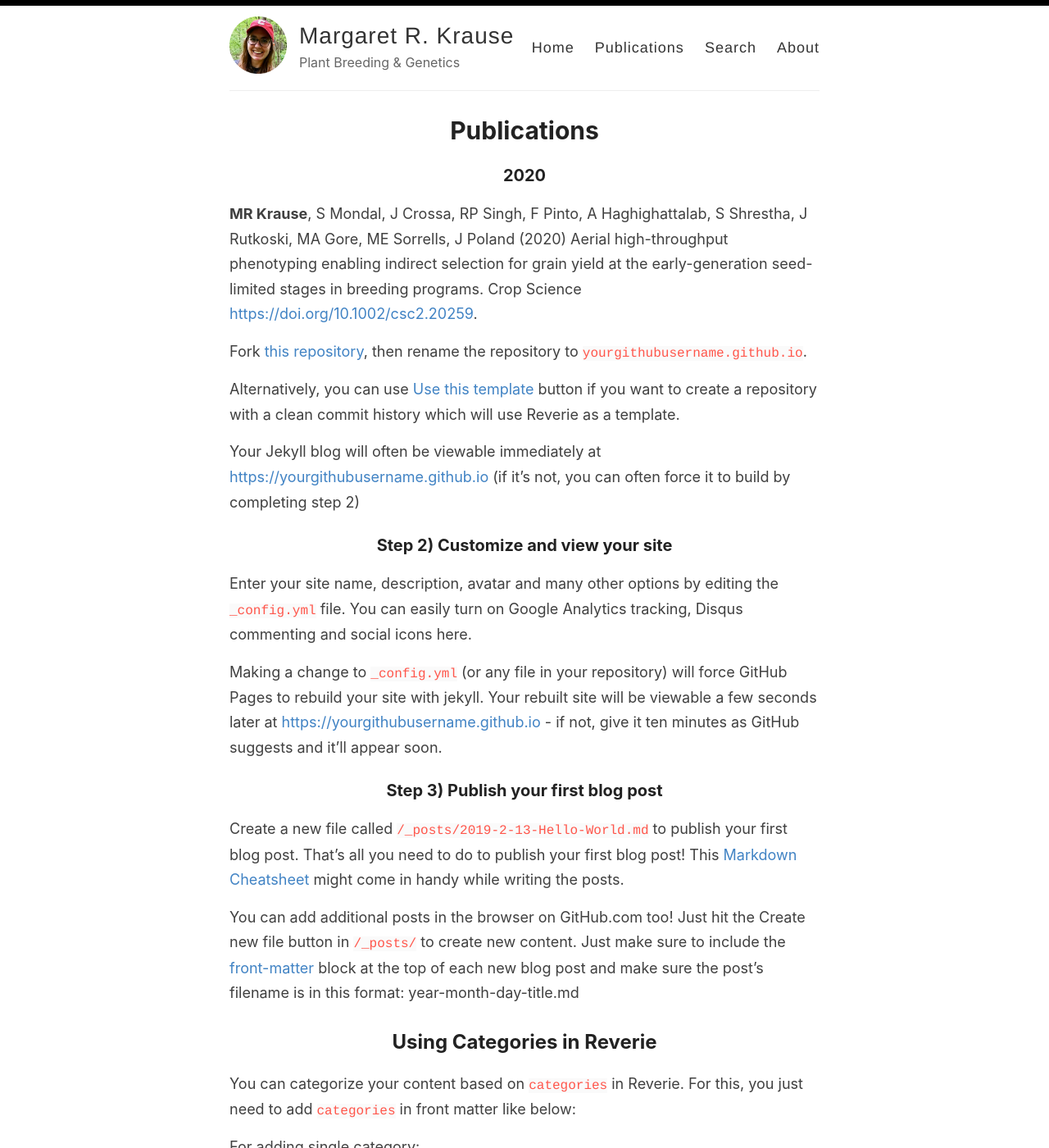
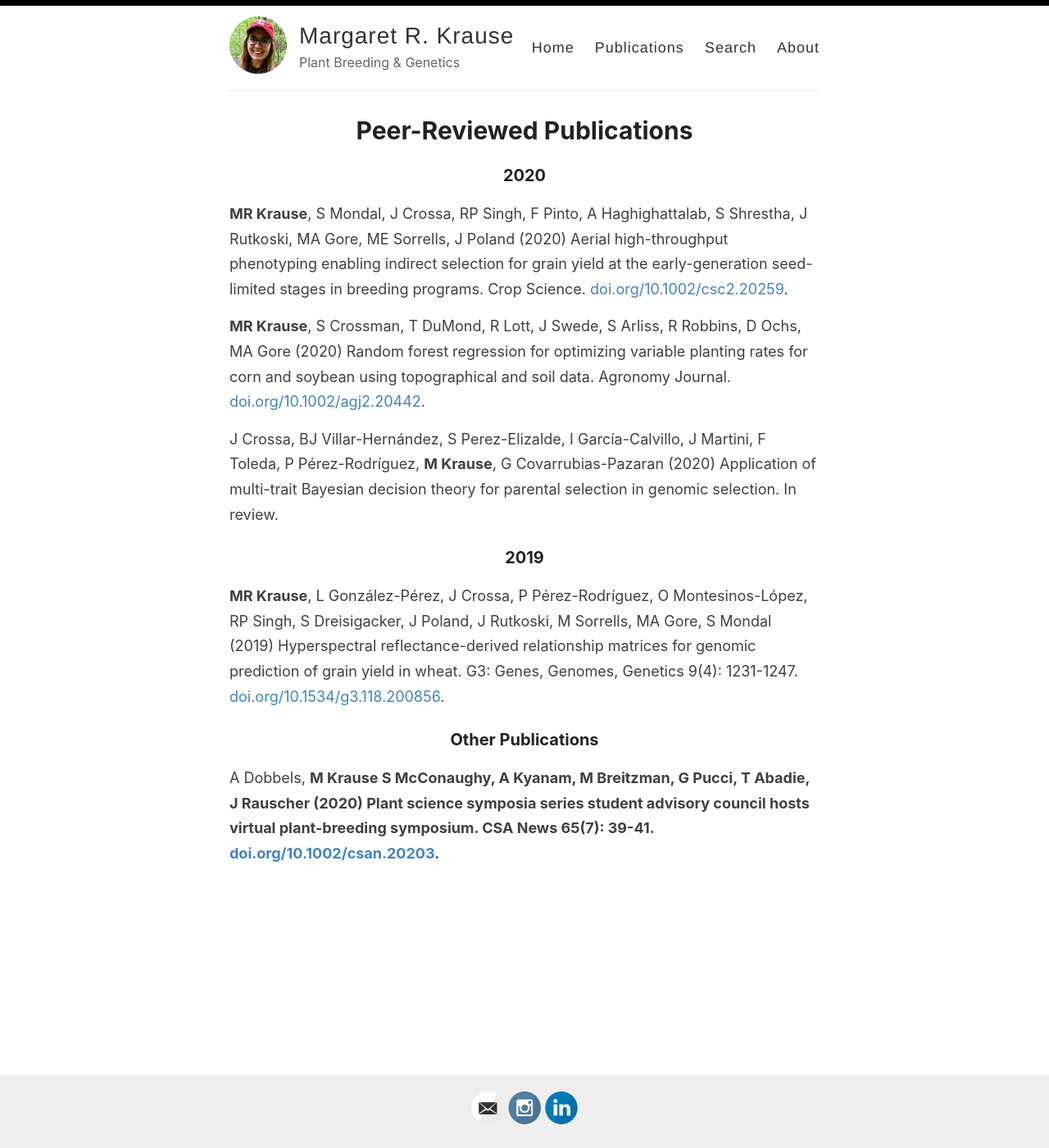
Before and after one commit to margaretkrause/margaretkrause.github.io, a Jekyll site: the page built from _pages/publications.md, in a window 1280 px wide and 1400 px high. Shown: the whole window at 82% size. Built offline with Jekyll 4.4.1, drawn with Linux system fonts in a browser that asks for light colours; some of the changed text lies outside the part shown.

Commit message:
Update publications.md

````diff
--- a/_pages/publications.md
+++ b/_pages/publications.md
@@ -1,53 +1,21 @@
 ---
 layout: page
-title: Publications
+title: Peer-Reviewed Publications
 permalink: /Publications/
 ---
 
 ### 2020
 
-<b>MR Krause</b>, S Mondal, J Crossa, RP Singh, F Pinto, A Haghighattalab, S Shrestha, J Rutkoski, MA Gore, ME Sorrells, J Poland (2020) Aerial high-throughput phenotyping enabling indirect selection for grain yield at the early-generation seed-limited stages in breeding programs. Crop Science [https://doi.org/10.1002/csc2.20259](https://doi.org/10.1002/csc2.20259).
+<b>MR Krause</b>, S Mondal, J Crossa, RP Singh, F Pinto, A Haghighattalab, S Shrestha, J Rutkoski, MA Gore, ME Sorrells, J Poland (2020) Aerial high-throughput phenotyping enabling indirect selection for grain yield at the early-generation seed-limited stages in breeding programs. Crop Science. [doi.org/10.1002/csc2.20259](https://doi.org/10.1002/csc2.20259).
 
-Fork [this repository](https://github.com/amitmerchant1990/reverie), then rename the repository to `yourgithubusername.github.io`.
+<b>MR Krause</b>, S Crossman, T DuMond, R Lott, J Swede, S Arliss, R Robbins, D Ochs, MA Gore (2020) Random forest regression for optimizing variable planting rates for corn and soybean using topographical and soil data. Agronomy Journal. [doi.org/10.1002/agj2.20442](https://doi.org/10.1002/agj2.20442).
 
-Alternatively, you can use [Use this template](https://github.com/amitmerchant1990/reverie/generate) button if you want to create a repository with a clean commit history which will use Reverie as a template.
+J Crossa, BJ Villar-Hernández, S Perez-Elizalde, I García-Calvillo, J Martini, F Toleda, P Pérez-Rodríguez, <b>M Krause</b>, G Covarrubias-Pazaran (2020) Application of multi-trait Bayesian decision theory for parental selection in genomic selection. In review.
 
-Your Jekyll blog will often be viewable immediately at <https://yourgithubusername.github.io> (if it's not, you can often force it to build by completing step 2)
+### 2019
 
-### Step 2) Customize and view your site
+<b>MR Krause</b>, L González-Pérez, J Crossa, P Pérez-Rodríguez, O Montesinos-López, RP Singh, S Dreisigacker, J Poland, J Rutkoski, M Sorrells, MA Gore, S Mondal (2019) Hyperspectral reflectance-derived relationship matrices for genomic prediction of grain yield in wheat. G3: Genes, Genomes, Genetics 9(4): 1231-1247. [doi.org/10.1534/g3.118.200856](https://doi.org/10.1534/g3.118.200856).
 
-Enter your site name, description, avatar and many other options by editing the `_config.yml` file. You can easily turn on Google Analytics tracking, Disqus commenting and social icons here.
+### Other Publications
 
-Making a change to `_config.yml` (or any file in your repository) will force GitHub Pages to rebuild your site with jekyll. Your rebuilt site will be viewable a few seconds later at <https://yourgithubusername.github.io> - if not, give it ten minutes as GitHub suggests and it'll appear soon.
-
-### Step 3) Publish your first blog post
-
-Create a new file called `/_posts/2019-2-13-Hello-World.md` to publish your first blog post. That's all you need to do to publish your first blog post! This [Markdown Cheatsheet](https://github.com/adam-p/markdown-here/wiki/Markdown-Cheatsheet) might come in handy while writing the posts.
-
-> You can add additional posts in the browser on GitHub.com too! Just hit the <kbd>Create new file</kbd> button in `/_posts/` to create new content. Just make sure to include the [front-matter](http://jekyllrb.com/docs/frontmatter/) block at the top of each new blog post and make sure the post's filename is in this format: year-month-day-title.md
-
-## Using Categories in Reverie
-
-You can categorize your content based on `categories` in Reverie. For this, you just need to add `categories` in front matter like below:
-
-For adding single category:
-
-```md
-categories: JavaScript
-```
-
-For adding multiple categories:
-
-```md
-categories: [PHP, Laravel]
-```
-
-The contegorized content can be shown over this URL: <https://yourgithubusername.github.io/categories/>
-
-## RSS
-
-The generated [RSS feed](https://en.wikipedia.org/wiki/RSS) of your blog can be found at <https://yourgithubusername.github.io/feed>. You can see the example RSS feed over [here](https://www.amitmerchant.com/reverie/feed).
-
-## Sitemap
-
-The generated sitemap of your blog can be found at <https://yourgithubusername.github.io/sitemap>. You can see the example sitemap feed over [here](https://www.amitmerchant.com/reverie/sitemap).
+A Dobbels, <b>M Krause<b> S McConaughy, A Kyanam, M Breitzman, G Pucci, T Abadie, J Rauscher (2020) Plant science symposia series student advisory council hosts virtual plant-breeding symposium. CSA News 65(7): 39-41. [doi.org/10.1002/csan.20203](https://doi.org/10.1002/csan.20203).
````
